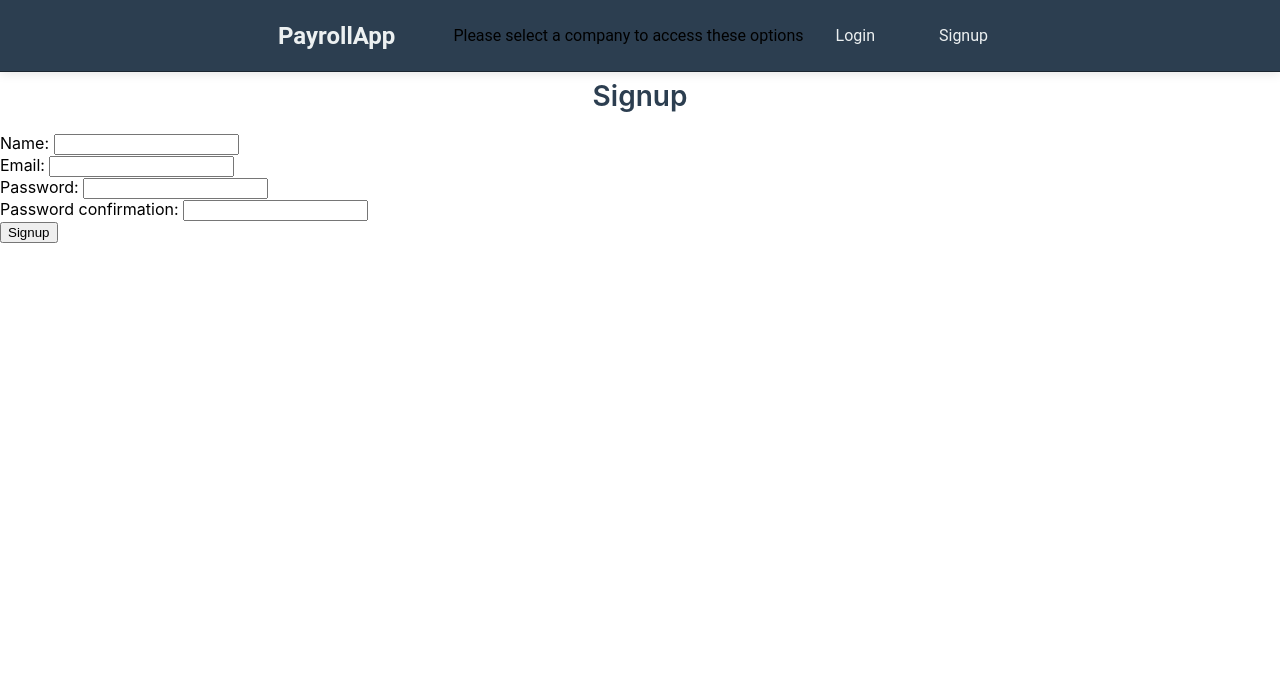
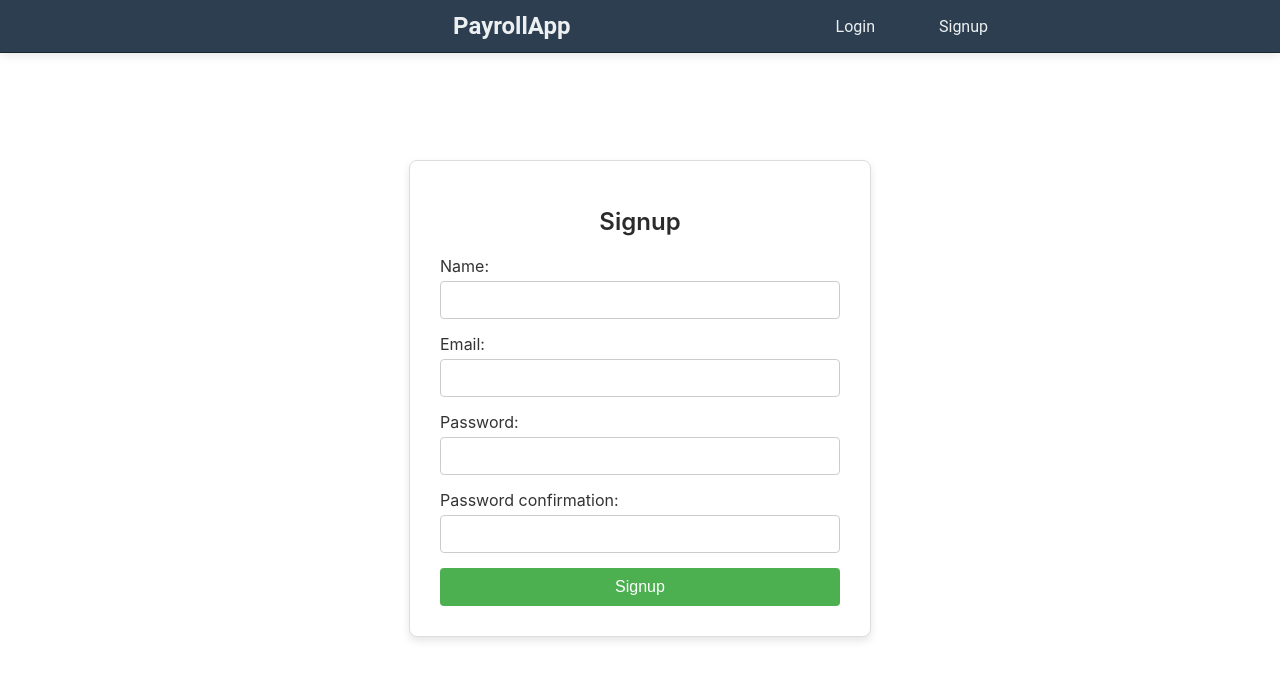
Before and after one commit to leonshimizu/tax-calculator-frontend, a React (Create React App) app: page /signup in a window 1280 px wide. Shown: the top 680 px of the page. Built offline with nearby package versions, Linux system fonts and the light colour scheme.

Commit message:
Updated it so signed out users only see the signup/login page and updated the styling of the signup and login pages and the logout link

```diff
--- a/src/App.js
+++ b/src/App.js
@@ -16,6 +16,7 @@ import PayrollMasterFileUpload from './components/PayrollMasterFileUpload';
 import { Signup } from './components/Signup';
 import { Login } from './components/Login';
 import { LogoutLink } from './components/LogoutLink';
+import ProtectedRoute from './components/ProtectedRoute'; // Import ProtectedRoute
 
 const App = () => {
   const location = useLocation();
@@ -33,23 +34,107 @@ const App = () => {
     <div style={{ paddingTop: '60px' }}>
       <Navbar />
       <Routes>
-        {/* Define all the routes for your application */}
-        <Route path="/" element={<PayrollHome />} />
-        <Route path="/companies" element={<PayrollHome />} />
-        <Route path="/companies/:companyId/employees" element={<EmployeeList />} />
-        <Route path="/companies/:companyId/employees/:employeeId" element={<EmployeeDetail />} />
-        <Route path="/companies/:companyId/employees/batch" element={<BatchPayrollEntry />} />
-        <Route path="/companies/:companyId/batch-payroll-records-display" element={<BatchPayrollRecordsDisplay />} />
-        <Route path="/companies/:companyId/employees/:employeeId/payroll_records/:recordId" element={<PayrollRecordDetails />} />
-        <Route path="/companies/:companyId/employees/:employeeId/payroll_records/new" element={<CreatePayrollRecord />} />
-        <Route path="/companies/:companyId/employees/upload" element={<EmployeeFileUpload />} />
-        <Route path="/companies/:companyId/payroll_records/upload" element={<PayrollFileUpload />} />
-        <Route path="/companies/:companyId/payroll_master_file/upload" element={<PayrollMasterFileUpload />} /> {/* New route for PayrollMasterFileUpload */}
-        <Route path="/companies/:companyId/custom_columns" element={<CustomColumnsManager />} />
-
-        {/* Routes for authentication */}
+        {/* Define routes for authentication */}
         <Route path="/signup" element={<Signup />} />
         <Route path="/login" element={<Login />} />
+
+        {/* Protected routes */}
+        <Route
+          path="/"
+          element={
+            <ProtectedRoute>
+              <PayrollHome />
+            </ProtectedRoute>
+          }
+        />
+        <Route
+          path="/companies"
+          element={
+            <ProtectedRoute>
+              <PayrollHome />
+            </ProtectedRoute>
+          }
+        />
+        <Route
+          path="/companies/:companyId/employees"
+          element={
+            <ProtectedRoute>
+              <EmployeeList />
+            </ProtectedRoute>
+          }
+        />
+        <Route
+          path="/companies/:companyId/employees/:employeeId"
+          element={
+            <ProtectedRoute>
+              <EmployeeDetail />
+            </ProtectedRoute>
+          }
+        />
+        <Route
+          path="/companies/:companyId/employees/batch"
+          element={
+            <ProtectedRoute>
+              <BatchPayrollEntry />
+            </ProtectedRoute>
+          }
+        />
+        <Route
+          path="/companies/:companyId/batch-payroll-records-display"
+          element={
+            <ProtectedRoute>
+              <BatchPayrollRecordsDisplay />
+            </ProtectedRoute>
+          }
+        />
+        <Route
+          path="/companies/:companyId/employees/:employeeId/payroll_records/:recordId"
+          element={
+            <ProtectedRoute>
+              <PayrollRecordDetails />
+            </ProtectedRoute>
+          }
+        />
+        <Route
+          path="/companies/:companyId/employees/:employeeId/payroll_records/new"
+          element={
+            <ProtectedRoute>
+              <CreatePayrollRecord />
+            </ProtectedRoute>
+          }
+        />
+        <Route
+          path="/companies/:companyId/employees/upload"
+          element={
+            <ProtectedRoute>
+              <EmployeeFileUpload />
+            </ProtectedRoute>
+          }
+        />
+        <Route
+          path="/companies/:companyId/payroll_records/upload"
+          element={
+            <ProtectedRoute>
+              <PayrollFileUpload />
+            </ProtectedRoute>
+          }
+        />
+        <Route
+          path="/companies/:companyId/payroll_master_file/upload"
+          element={
+            <ProtectedRoute>
+              <PayrollMasterFileUpload />
+            </ProtectedRoute>
+          }
+        />
+        <Route
+          path="/companies/:companyId/custom_columns"
+          element={
+            <ProtectedRoute>
+              <CustomColumnsManager />
+            </ProtectedRoute>
+          }
+        />
 
         {/* Catch-all route to handle unknown paths */}
         <Route path="*" element={<NotFoundPage />} />
--- /dev/null
+++ b/src/components/Auth.css
@@ -0,0 +1,65 @@
+/* Auth.css */
+.auth-container {
+  max-width: 400px;
+  margin: 100px auto;
+  padding: 30px;
+  border: 1px solid #ddd;
+  border-radius: 8px;
+  background-color: #fff;
+  box-shadow: 0 4px 8px rgba(0, 0, 0, 0.1);
+}
+
+.auth-title {
+  text-align: center;
+  font-size: 24px;
+  font-weight: 600;
+  margin-bottom: 20px;
+  color: #2b2b2b;
+}
+
+.auth-errors {
+  color: #ff0000;
+  font-size: 14px;
+  margin-bottom: 10px;
+  padding: 0;
+  list-style: none;
+}
+
+.auth-form {
+  display: flex;
+  flex-direction: column;
+  gap: 15px;
+}
+
+.auth-field {
+  display: flex;
+  flex-direction: column;
+  font-size: 16px;
+}
+
+.auth-field label {
+  margin-bottom: 5px;
+  color: #333;
+}
+
+.auth-field input {
+  padding: 10px;
+  border: 1px solid #ccc;
+  border-radius: 4px;
+  font-size: 14px;
+}
+
+.auth-button {
+  padding: 10px;
+  font-size: 16px;
+  background-color: #4caf50;
+  color: white;
+  border: none;
+  border-radius: 4px;
+  cursor: pointer;
+  transition: background-color 0.3s ease;
+}
+
+.auth-button:hover {
+  background-color: #45a049;
+}
--- a/src/components/Login.js
+++ b/src/components/Login.js
@@ -1,5 +1,6 @@
 import axios from "axios";
 import { useState } from "react";
+import './Auth.css'; // Import CSS file
 
 const jwt = localStorage.getItem("jwt");
 if (jwt) {
@@ -29,21 +30,23 @@ export function Login() {
   };
 
   return (
-    <div id="login">
-      <h1>Login</h1>
-      <ul>
+    <div className="auth-container">
+      <h1 className="auth-title">Login</h1>
+      <ul className="auth-errors">
         {errors.map((error) => (
           <li key={error}>{error}</li>
         ))}
       </ul>
-      <form onSubmit={handleSubmit}>
-        <div>
-          Email: <input name="email" type="email" />
+      <form className="auth-form" onSubmit={handleSubmit}>
+        <div className="auth-field">
+          <label>Email:</label>
+          <input name="email" type="email" />
         </div>
-        <div>
-          Password: <input name="password" type="password" />
+        <div className="auth-field">
+          <label>Password:</label>
+          <input name="password" type="password" />
         </div>
-        <button type="submit">Login</button>
+        <button className="auth-button" type="submit">Login</button>
       </form>
     </div>
   );
--- /dev/null
+++ b/src/components/LogoutLink.css
@@ -0,0 +1,17 @@
+/* LogoutLink.css */
+.logout-link {
+  padding: 10px 15px;
+  font-size: 16px;
+  background-color: #009688;
+  color: white;
+  text-decoration: none;
+  border-radius: 4px;
+  transition: background-color 0.3s ease;
+  border: none;
+  cursor: pointer;
+  margin-left: 10px; /* Add some space between other elements */
+}
+
+.logout-link:hover {
+  background-color: #45a049;
+}
--- a/src/components/LogoutLink.js
+++ b/src/components/LogoutLink.js
@@ -1,4 +1,5 @@
 import axios from "axios";
+import './LogoutLink.css'; // Import the CSS file
 
 export function LogoutLink() {
   const handleClick = (event) => {
@@ -9,7 +10,7 @@ export function LogoutLink() {
   };
 
   return (
-    <a href="#" onClick={handleClick}>
+    <a href="#" className="logout-link" onClick={handleClick}>
       Logout
     </a>
   );
--- a/src/components/Navbar.js
+++ b/src/components/Navbar.js
@@ -107,7 +107,7 @@ const Navbar = () => {
               )}
             </div>
           ) : (
-            <p className="navbar-message">Please select a company to access these options</p>
+            <p className="navbar-message"></p>
           )}
           {/* Login, Signup, and Logout buttons */}
           <div className="auth-buttons">
--- /dev/null
+++ b/src/components/ProtectedRoute.js
@@ -0,0 +1,11 @@
+// src/components/ProtectedRoute.js
+import React from 'react';
+import { Navigate } from 'react-router-dom';
+
+const ProtectedRoute = ({ children }) => {
+  const isAuthenticated = !!localStorage.getItem("jwt"); // Check if the JWT exists in localStorage
+
+  return isAuthenticated ? children : <Navigate to="/login" />;
+};
+
+export default ProtectedRoute;
--- a/src/components/Signup.js
+++ b/src/components/Signup.js
@@ -1,5 +1,6 @@
 import axios from "axios";
 import { useState } from "react";
+import './Auth.css'; // Import CSS file
 
 export function Signup() {
   const [errors, setErrors] = useState([]);
@@ -22,27 +23,31 @@ export function Signup() {
   };
 
   return (
-    <div id="signup">
-      <h1>Signup</h1>
-      <ul>
+    <div className="auth-container">
+      <h1 className="auth-title">Signup</h1>
+      <ul className="auth-errors">
         {errors.map((error) => (
           <li key={error}>{error}</li>
         ))}
       </ul>
-      <form onSubmit={handleSubmit}>
-        <div>
-          Name: <input name="name" type="text" />
+      <form className="auth-form" onSubmit={handleSubmit}>
+        <div className="auth-field">
+          <label>Name:</label>
+          <input name="name" type="text" />
         </div>
-        <div>
-          Email: <input name="email" type="email" />
+        <div className="auth-field">
+          <label>Email:</label>
+          <input name="email" type="email" />
         </div>
-        <div>
-          Password: <input name="password" type="password" />
+        <div className="auth-field">
+          <label>Password:</label>
+          <input name="password" type="password" />
         </div>
-        <div>
-          Password confirmation: <input name="password_confirmation" type="password" />
+        <div className="auth-field">
+          <label>Password confirmation:</label>
+          <input name="password_confirmation" type="password" />
         </div>
-        <button type="submit">Signup</button>
+        <button className="auth-button" type="submit">Signup</button>
       </form>
     </div>
   );
```
